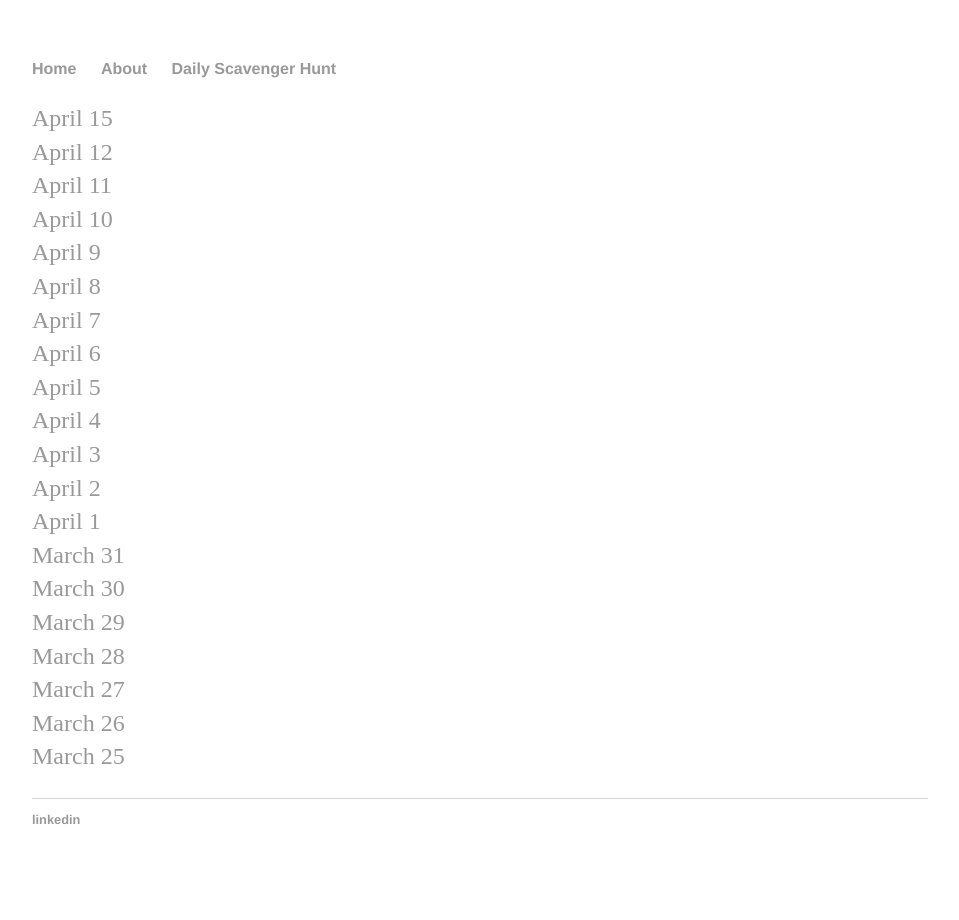
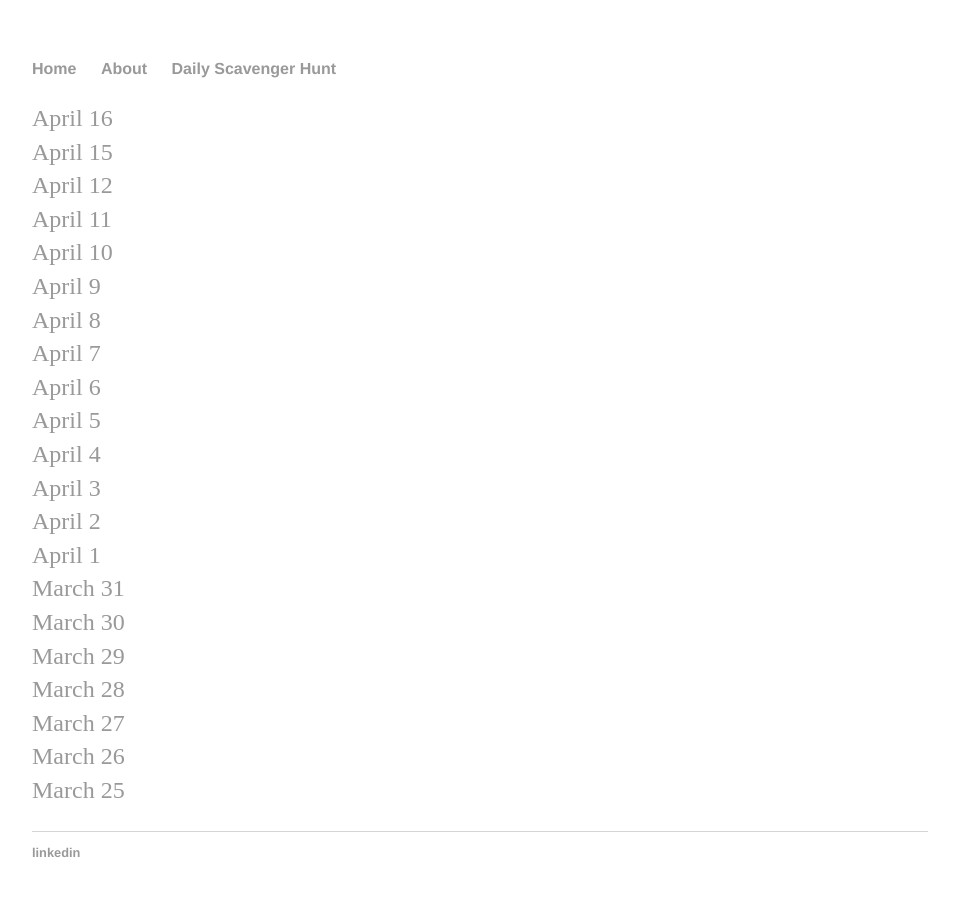
Before and after one commit to marisabrandt/marisabrandt.github.io, a Jekyll site: the page built from daily/index.html, in a window 1280 px wide. Shown: the whole page, without its empty margins (160-1119 px from the left). Built offline with Jekyll 4.4.1, drawn with Linux system fonts in a browser that asks for light colours.

Commit message:
Update index.html

```diff
--- a/daily/index.html
+++ b/daily/index.html
@@ -4,6 +4,8 @@ title: Daily Walk Scavenger Hunt
 ---
 <div class="blurb">
 	<p>
+		<a href="https://forms.gle/fRDunXFXbjR38xVk9">April 16</a>
+		<br>
 		<a href="https://forms.gle/WFPQ4PenumKuQYar9">April 15</a>
 			 <br>
 		<a href="https://forms.gle/Z3sq364onB6dX6JUA">April 12</a>
```
